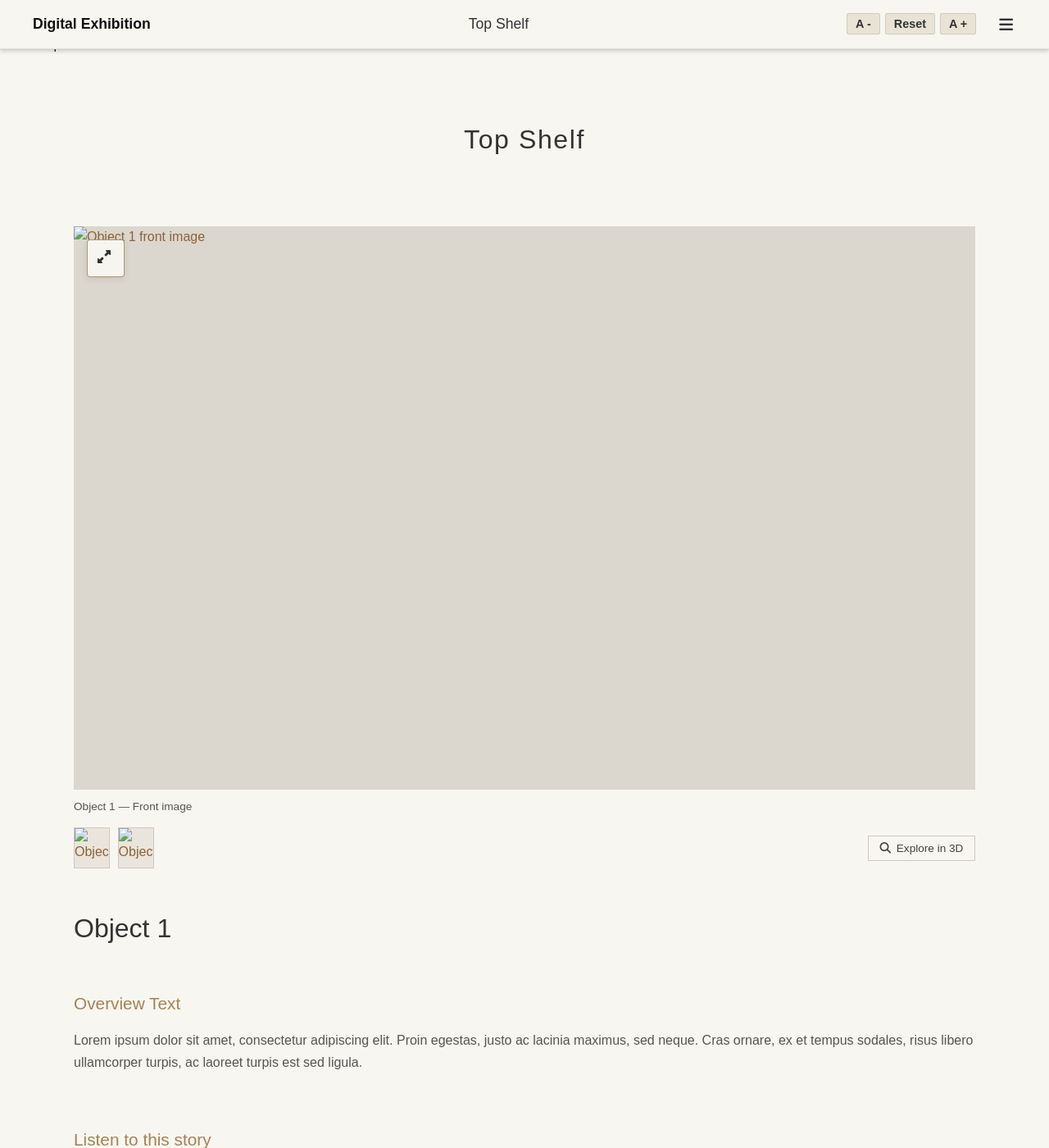
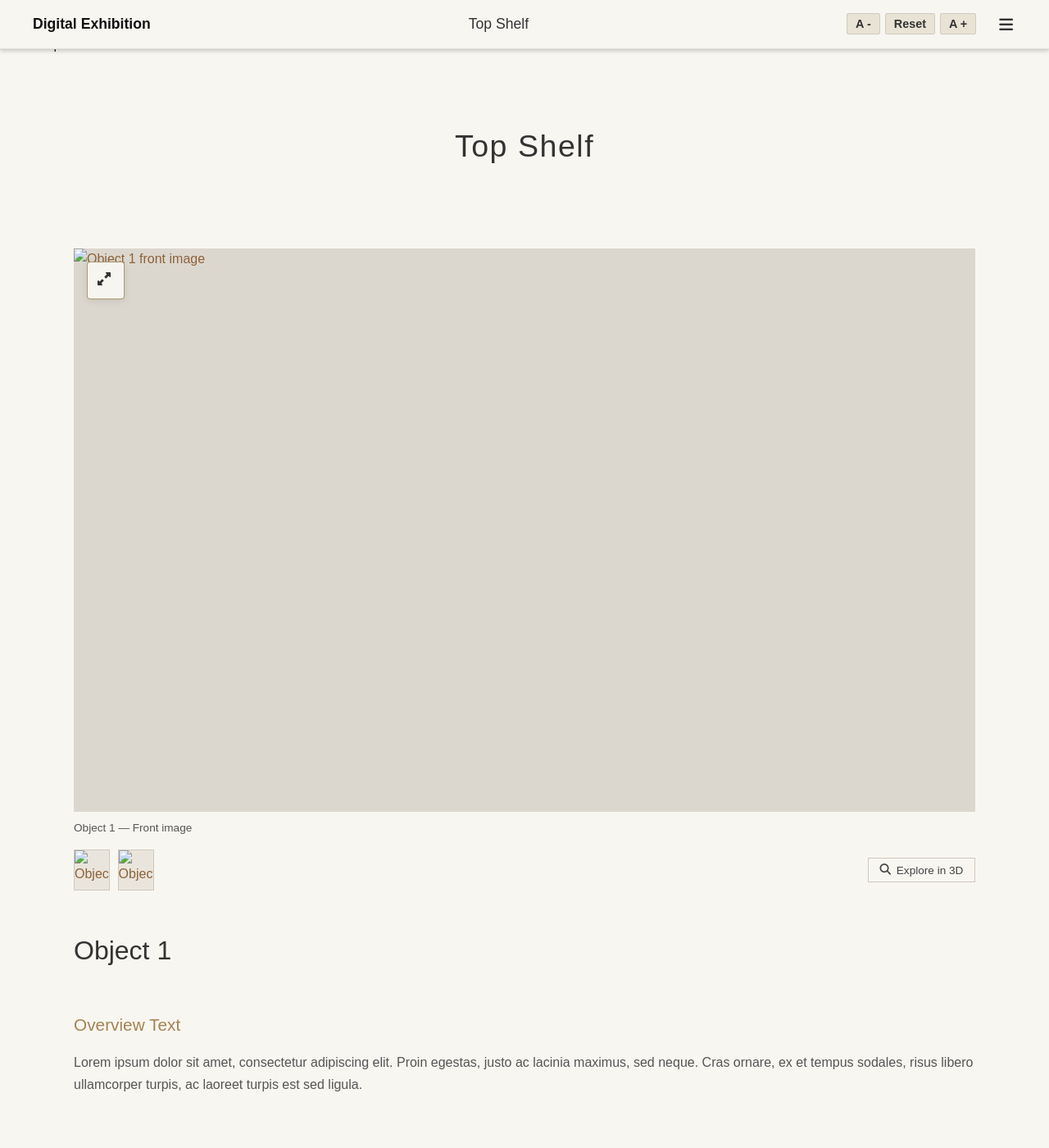
Before and after one commit to HannahVogelArchaeology/group34, a Jekyll site: the page built from shelves/top-shelf.md, in a window 1280 px wide and 1400 px high. Shown: the whole window at 82% size. Built offline with Jekyll 4.4.1, drawn with Linux system fonts in a browser that asks for light colours.

Commit message:
Text Update (Provide caption area to all images)

```diff
--- a/_sass/_about.scss
+++ b/_sass/_about.scss
@@ -139,11 +139,10 @@
       margin-bottom: 0.8em;
     }
 
-
     p {
       line-height: 1.65;
       color: $text-color-primary;
-      font-size: 0.9em;
+      font-size: 1em;
       font-family: $font-family-base;
     }
 
@@ -182,7 +181,7 @@
     p {
       line-height: 1.65;
       color: $text-color-primary;
-      font-size: 0.9em;
+      font-size: 1em;
       margin: 0 0 1.2em;
     }
 
@@ -296,7 +295,7 @@
     p {
       line-height: 1.65;
       color: $text-color-primary;
-      font-size: 0.9em;
+      font-size: 1em;
       font-family: $font-family-base;
     }
 
@@ -419,7 +418,7 @@
 
     p {
       line-height: 1.65;
-      font-size: 0.9em;
+      font-size: 1em;
     }
 
     a {
--- a/_sass/_middle-shelf.scss
+++ b/_sass/_middle-shelf.scss
@@ -441,6 +441,12 @@
     .shelf-overview-section {
       margin-bottom: 3em;
     }
+    .image-caption {
+    margin: 0.65rem 0 0;
+    color: #555;
+    font-size: 0.85rem;
+    line-height: 1.45;
+  }
   }
 
   @media (max-width: 580px) {
@@ -478,7 +484,6 @@
 }
 
 /* Keep the shelf image caption under the image while the object list stays on the right */
-.middle-shelf-container {
   .shelf-hero-media {
     min-width: 0;
   }
@@ -495,4 +500,3 @@
     font-size: 0.85rem;
     line-height: 1.45;
   }
-}
--- a/_sass/_top-shelf.scss
+++ b/_sass/_top-shelf.scss
@@ -6,9 +6,9 @@
 
   .shelf-title {
     text-align: center;
-    font-size: 2em;
+    font-size: clamp(1.8rem, 4vw, 2.35rem);
     font-weight: 400;
-    letter-spacing: 0.05em;
+    letter-spacing: 0.04em;
     margin-bottom: 2.5em;
   }
 
```
